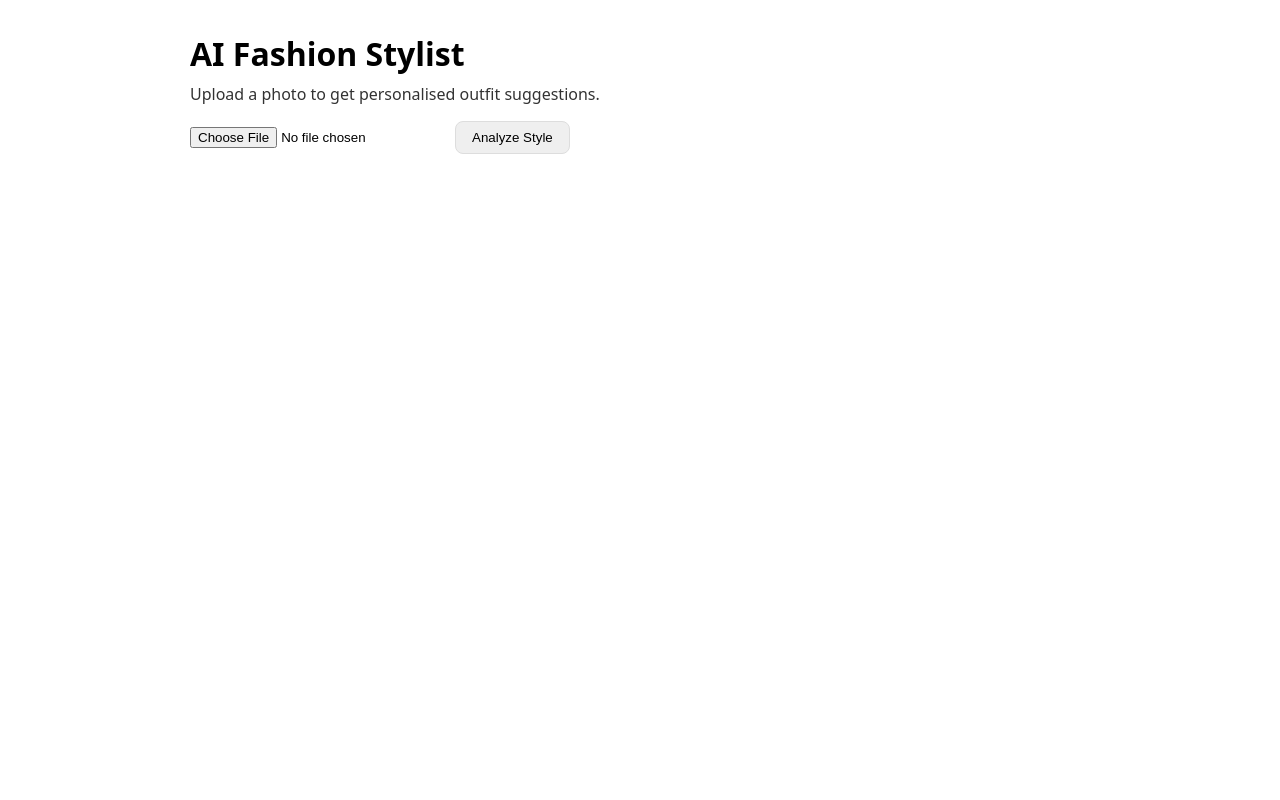
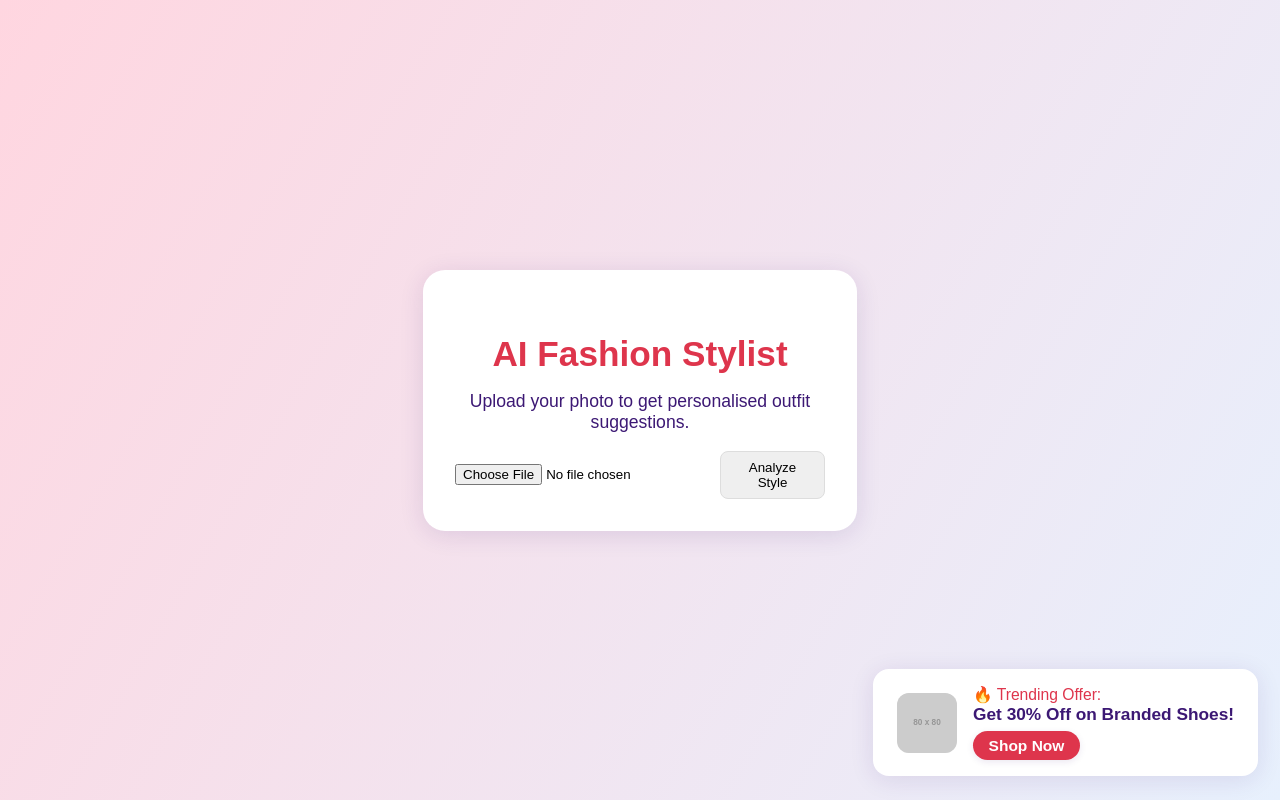
Before and after one commit to shash0690/ai-fashion-stylist, a React (Vite) app in the folder frontend/: page / in a window 1280 px wide. Built offline with nearby package versions, Linux system fonts and the light colour scheme.

Commit message:
Apply modern design and promo banner in React

```diff
--- a/frontend/src/App.jsx
+++ b/frontend/src/App.jsx
@@ -1,15 +1,16 @@
 import React, { useState } from "react";
 import UploadForm from "./components/UploadForm.jsx";
 import OutfitCard from "./components/OutfitCard.jsx";
+import './style.css'; // Stylish CSS import
 
 export default function App() {
   const [results, setResults] = useState(null);
 
   return (
-    <div style={{ fontFamily: "system-ui, Arial", maxWidth: 900, margin: "2rem auto", padding: "0 1rem" }}>
-      <h1 style={{ marginBottom: "0.5rem" }}>AI Fashion Stylist</h1>
-      <p style={{ marginTop: 0, opacity: 0.8 }}>Upload a photo to get personalised outfit suggestions.</p>
-
+    <div className="hero-bg">
+      <div className="main-card">
+        <h1>AI Fashion Stylist</h1>
+        <p>Upload your photo to get personalised outfit suggestions.</p>
         <UploadForm setResults={setResults} />
 
         {results && (
@@ -27,5 +28,18 @@ export default function App() {
           </div>
         )}
       </div>
+
+      {/* Promo Banner */}
+      <div className="promo-banner">
+        <img src="https://via.placeholder.com/80x80?text=Brand" alt="Brand Logo" className="promo-logo" />
+        <div className="promo-text">
+          <span>🔥 Trending Offer:</span><br />
+          <strong>Get 30% Off on Branded Shoes!</strong><br />
+          <a href="https://www.example.com" target="_blank" rel="noopener noreferrer" className="promo-btn">
+            Shop Now
+          </a>
+        </div>
+      </div>
+    </div>
   );
 }
--- /dev/null
+++ b/frontend/src/style.css
@@ -0,0 +1,165 @@
+:root {
+  --primary: #DE354C;
+  --accent: #3C1874;
+  --bg-gradient: linear-gradient(120deg, #ffd6e0 0%, #e7f0fd 100%);
+  --card-bg: #FFF;
+  --shadow: rgba(60,24,116,0.12);
+}
+
+body {
+  margin: 0;
+  padding: 0;
+  font-family: 'Poppins', sans-serif;
+  background: var(--bg-gradient);
+  min-height: 100vh;
+  display: flex;
+  align-items: center;
+  justify-content: center;
+}
+
+.hero-bg {
+  width: 100vw;
+  min-height: 100vh;
+  display: flex;
+  justify-content: center;
+  align-items: center;
+}
+
+.main-card {
+  background: var(--card-bg);
+  box-shadow: 0 4px 24px var(--shadow);
+  border-radius: 22px;
+  padding: 2.5rem 2rem 2rem 2rem;
+  max-width: 370px;
+  margin: auto;
+  text-align: center;
+  animation: card-pop 1.1s cubic-bezier(.5,1.4,.5,1) both;
+}
+
+@keyframes card-pop {
+  0% { transform: scale(0.92) rotate(2deg); opacity: 0.7; }
+  100% { transform: scale(1) rotate(0); opacity: 1; }
+}
+
+h1 {
+  color: var(--primary);
+  font-size: 2.2rem;
+  margin-bottom: 0.5rem;
+  font-weight: 700;
+}
+
+p {
+  font-size: 1.1rem;
+  color: var(--accent);
+}
+
+.upload-zone {
+  margin-top: 1.7rem;
+  display: flex;
+  flex-direction: column;
+  align-items: center;
+  gap: 1.3rem;
+}
+
+.upload-btn {
+  display: inline-block;
+  background: var(--primary);
+  color: #fff;
+  font-weight: 600;
+  border-radius: 30px;
+  padding: 0.75em 2em;
+  cursor: pointer;
+  font-size: 1rem;
+  box-shadow: 0 2px 8px var(--shadow);
+  transition: background 0.2s, scale 0.18s;
+}
+
+.upload-btn:hover {
+  background: var(--accent);
+  scale: 1.08;
+}
+
+.analyze-btn {
+  background: var(--accent);
+  color: #fff;
+  font-weight: 600;
+  border: none;
+  border-radius: 30px;
+  padding: 0.7em 2em;
+  font-size: 1rem;
+  box-shadow: 0 2px 8px var(--shadow);
+  cursor: pointer;
+  transition: background 0.22s, scale 0.15s;
+}
+
+.analyze-btn:hover {
+  background: var(--primary);
+  scale: 1.07;
+}
+
+/* Promo Banner */
+.promo-banner {
+  position: fixed;
+  bottom: 24px;
+  right: 22px;
+  background: #fff;
+  border-radius: 16px;
+  box-shadow: 0 4px 24px rgba(60,24,116,0.11);
+  padding: 1rem 1.5rem;
+  display: flex;
+  align-items: center;
+  z-index: 1000;
+  animation: fadeUp 1s;
+}
+
+.promo-logo {
+  height: 60px;
+  width: 60px;
+  border-radius: 12px;
+  margin-right: 1rem;
+  background: #eee;
+}
+
+.promo-text span {
+  color: #DE354C;
+  font-size: 0.98rem;
+}
+
+.promo-text strong {
+  color: #3C1874;
+  font-size: 1.08rem;
+}
+
+.promo-btn {
+  margin-top: 6px;
+  display: inline-block;
+  background: #DE354C;
+  color: #fff;
+  text-decoration: none;
+  border-radius: 22px;
+  padding: 0.35em 1em;
+  font-weight: 600;
+  font-size: 0.97rem;
+  box-shadow: 0 2px 7px rgba(60,24,116,0.10);
+  transition: background 0.18s;
+}
+
+.promo-btn:hover {
+  background: #3C1874;
+}
+
+@keyframes fadeUp {
+  0% { transform: translateY(30px); opacity: 0; }
+  100% { transform: translateY(0); opacity: 1; }
+}
+
+/* Responsive Design */
+@media (max-width: 500px) {
+  .main-card {
+    padding: 1.2rem 0.7rem 1rem 0.7rem;
+    max-width: 99vw;
+  }
+  h1 {
+    font-size: 1.28rem;
+  }
+}
```
Lines whose indentation alone changed are shown as unchanged.
